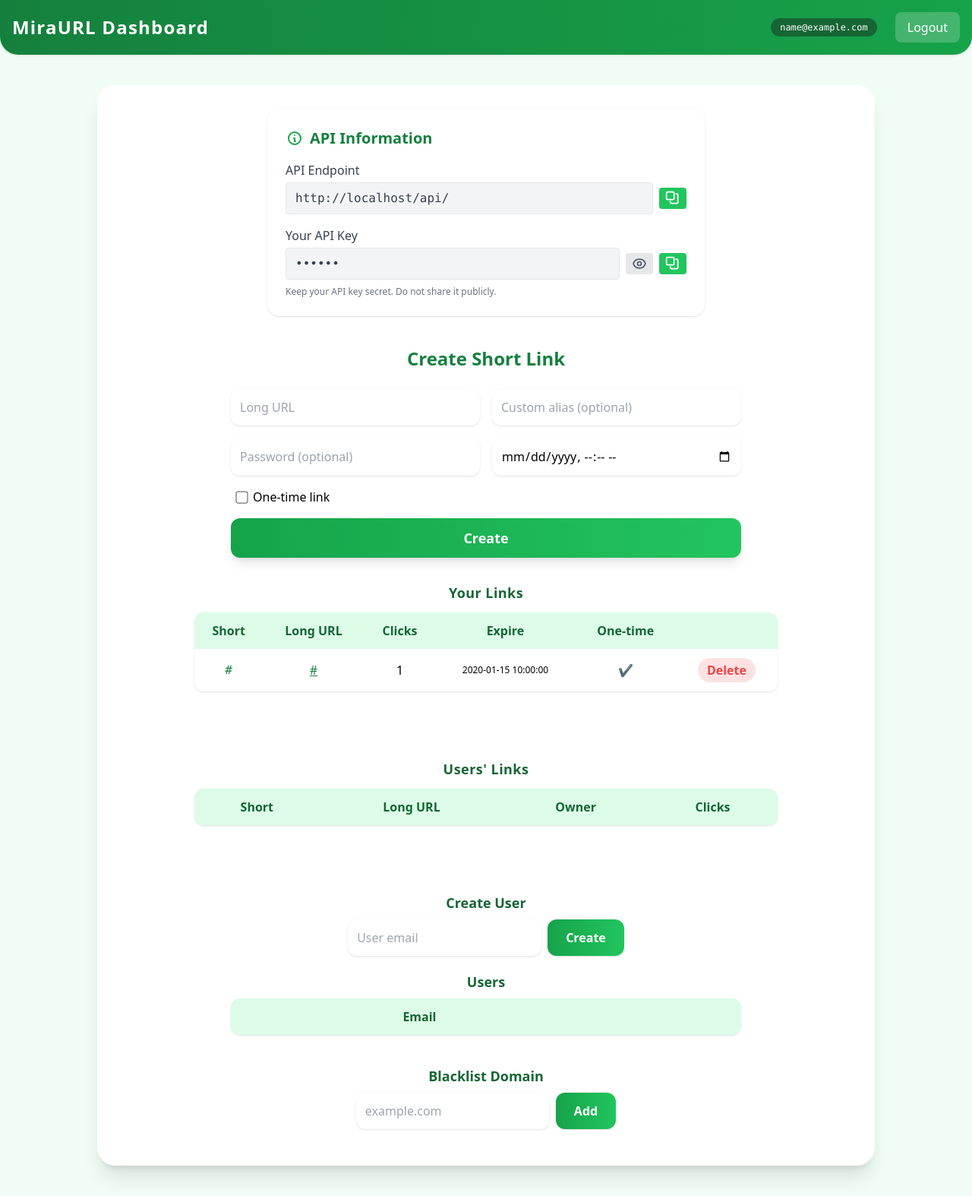
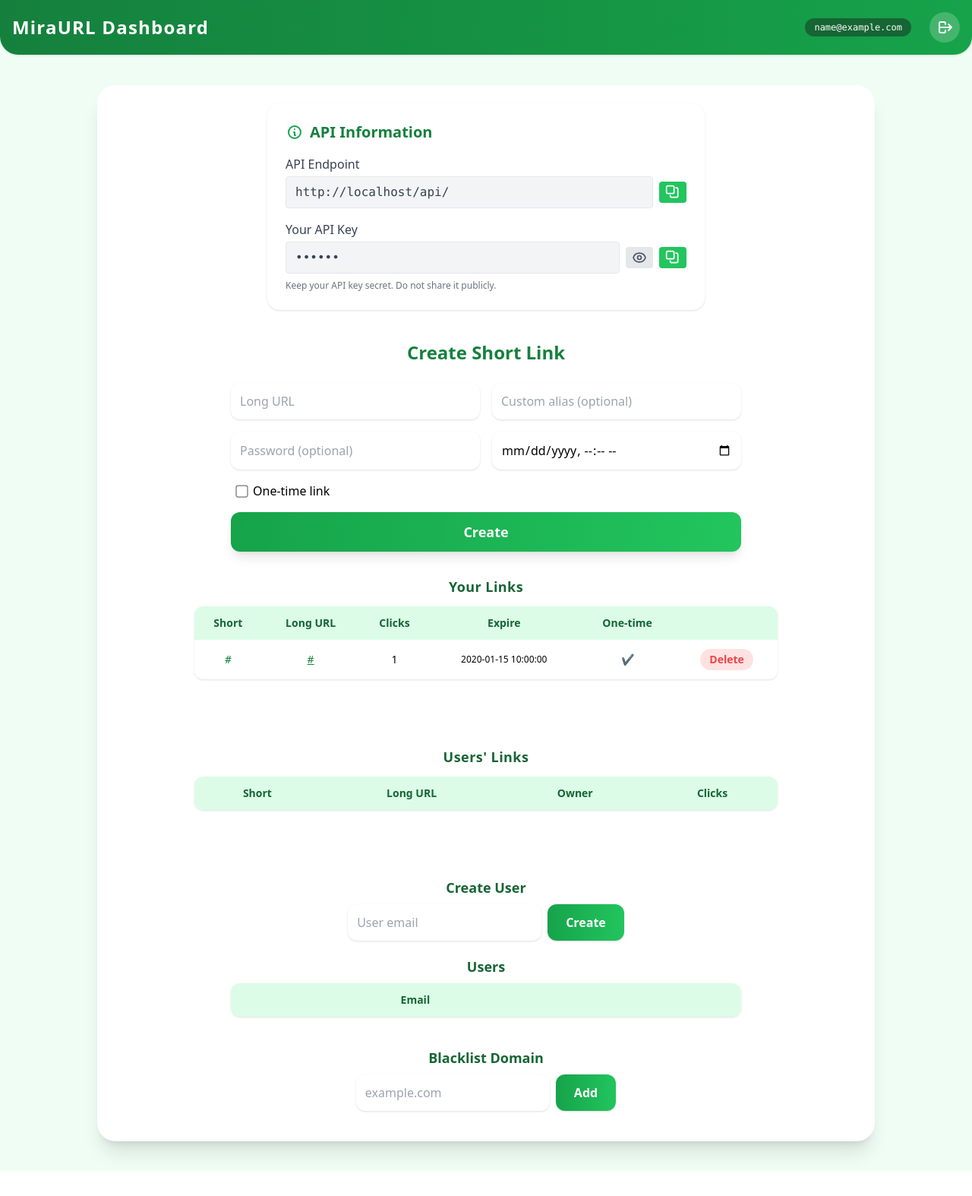
Before and after one commit to willi-felix/mira, a Flask app: page /dashboard/ in a window 1280 px wide. Shown: the whole page at 76% size. After the commit the page ends 1542 px from the top, so only its background shows below. Run offline with Flask 3, Linux system fonts and the light colour scheme; a user stored in the database is signed in; tables that the repository leaves empty hold one stand-in row (values such as "Sample post"); lists and menus that the app fills with data are empty; some libraries are stand-ins or nearby versions.

Commit message:
Responsive UI for Mobile Devices

```diff
--- a/templates/dashboard.html
+++ b/templates/dashboard.html
@@ -7,17 +7,22 @@
   <script src="https://cdn.tailwindcss.com"></script>
 </head>
 <body class="bg-green-50 min-h-screen pb-10 font-sans">
-  <nav class="bg-gradient-to-r from-green-700 to-green-600 p-4 rounded-b-3xl shadow flex justify-between items-center">
-    <span class="font-bold text-2xl text-white tracking-wider">{{ SITE_NAME }} Dashboard</span>
-    <span class="text-white flex items-center gap-2">
-      <span class="bg-green-800 px-3 py-1 rounded-full text-xs font-mono">{{ current_user.email }}</span>
-      <a class="ml-4 px-4 py-2 bg-white bg-opacity-20 text-white hover:bg-opacity-40 rounded-lg transition" href="/logout/">Logout</a>
+  <nav class="bg-gradient-to-r from-green-700 to-green-600 p-4 rounded-b-3xl shadow flex flex-col sm:flex-row justify-between items-center gap-4 sm:gap-0">
+    <span class="font-bold text-xl sm:text-2xl text-white tracking-wider text-center w-full sm:w-auto">{{ SITE_NAME }} Dashboard</span>
+    <span class="flex flex-col items-center gap-2 w-full sm:w-auto sm:flex-row sm:justify-end">
+      <span class="bg-green-800 px-3 py-1 rounded-full text-xs font-mono truncate max-w-[150px] sm:max-w-none text-center block mx-auto text-white">{{ current_user.email }}</span>
+      <a class="ml-0 sm:ml-4 p-2 rounded-full bg-white bg-opacity-20 text-white hover:bg-opacity-40 transition flex items-center justify-center" href="/logout/" title="Logout">
+        <!-- Heroicons logout icon -->
+        <svg xmlns="http://www.w3.org/2000/svg" class="w-6 h-6" fill="none" viewBox="0 0 24 24" stroke="currentColor" stroke-width="2">
+          <path stroke-linecap="round" stroke-linejoin="round" d="M17 16l4-4m0 0l-4-4m4 4H7m6 4v1a2 2 0 01-2 2H7a2 2 0 01-2-2V7a2 2 0 012-2h4a2 2 0 012 2v1" />
+        </svg>
+      </a>
     </span>
   </nav>
-  <div class="max-w-5xl mx-auto mt-10 bg-white rounded-3xl shadow-xl p-8">
+  <div class="max-w-5xl mx-auto mt-6 sm:mt-10 bg-white rounded-3xl shadow-xl p-2 sm:p-6">
 
     <!-- API Information Section -->
-    <div class="max-w-xl mx-auto mb-10 bg-white rounded-2xl shadow p-6">
+    <div class="max-w-xl mx-auto mb-8 sm:mb-10 bg-white rounded-2xl shadow p-4 sm:p-6">
       <h2 class="text-xl font-bold mb-4 flex items-center gap-2 text-green-700">
         <svg class="w-6 h-6 text-green-600" fill="none" stroke="currentColor" stroke-width="2" viewBox="0 0 24 24">
           <path stroke-linecap="round" stroke-linejoin="round" d="M13 16h-1v-4h-1m1-4h.01M12 20a8 8 0 100-16 8 8 0 000 16z"/>
@@ -27,9 +32,9 @@
       <!-- API Endpoint -->
       <div class="mb-4">
         <label class="block text-gray-700 font-medium mb-1">API Endpoint</label>
-        <div class="flex items-center">
-          <input readonly value="{{ request.url_root.rstrip('/') }}/api/" class="w-full px-3 py-2 border rounded bg-gray-100 text-gray-700 font-mono" id="api-endpoint">
-          <button onclick="copyToClipboard('api-endpoint')" class="ml-2 px-2 py-1 text-sm rounded bg-green-500 text-white hover:bg-green-600" title="Copy Endpoint">
+        <div class="flex flex-wrap items-center gap-2">
+          <input readonly value="{{ request.url_root.rstrip('/') }}/api/" class="flex-1 min-w-0 px-3 py-2 border rounded bg-gray-100 text-gray-700 font-mono" id="api-endpoint">
+          <button onclick="copyToClipboard('api-endpoint')" class="px-2 py-1 text-sm rounded bg-green-500 text-white hover:bg-green-600 transition" title="Copy Endpoint">
             <svg class="w-5 h-5" fill="none" stroke="currentColor" stroke-width="2" viewBox="0 0 24 24">
               <path stroke-linecap="round" stroke-linejoin="round" d="M8 17v1a2 2 0 002 2h8a2 2 0 002-2V7a2 2 0 00-2-2h-1"></path>
               <rect width="12" height="12" x="2" y="2" rx="2" ry="2"></rect>
@@ -40,15 +45,15 @@
       <!-- API Key -->
       <div class="mb-2">
         <label class="block text-gray-700 font-medium mb-1">Your API Key</label>
-        <div class="flex items-center">
-          <input type="password" value="{{ current_user.api }}" id="api-key" readonly class="w-full px-3 py-2 border rounded bg-gray-100 text-gray-700 font-mono">
-          <button onclick="toggleApiKey()" id="toggle-api-key" class="ml-2 px-2 py-1 text-sm rounded bg-gray-200 hover:bg-gray-300" title="Show/Hide Key">
+        <div class="flex flex-wrap items-center gap-2">
+          <input type="password" value="{{ current_user.api }}" id="api-key" readonly class="flex-1 min-w-0 px-3 py-2 border rounded bg-gray-100 text-gray-700 font-mono">
+          <button onclick="toggleApiKey()" id="toggle-api-key" class="px-2 py-1 text-sm rounded bg-gray-200 hover:bg-gray-300" title="Show/Hide Key">
             <svg id="eye-icon" class="w-5 h-5 text-gray-600" fill="none" stroke="currentColor" stroke-width="2" viewBox="0 0 24 24">
               <path stroke-linecap="round" stroke-linejoin="round" d="M15 12a3 3 0 11-6 0 3 3 0 016 0z"/>
               <path stroke-linecap="round" stroke-linejoin="round" d="M2.458 12C3.732 7.943 7.523 5 12 5c4.477 0 8.268 2.943 9.542 7-1.274 4.057-5.065 7-9.542 7-4.477 0-8.268-2.943-9.542-7z"/>
             </svg>
           </button>
-          <button onclick="copyToClipboard('api-key')" class="ml-2 px-2 py-1 text-sm rounded bg-green-500 text-white hover:bg-green-600" title="Copy API Key">
+          <button onclick="copyToClipboard('api-key')" class="px-2 py-1 text-sm rounded bg-green-500 text-white hover:bg-green-600" title="Copy API Key">
             <svg class="w-5 h-5" fill="none" stroke="currentColor" stroke-width="2" viewBox="0 0 24 24">
               <path stroke-linecap="round" stroke-linejoin="round" d="M8 17v1a2 2 0 002 2h8a2 2 0 002-2V7a2 2 0 00-2-2h-1"></path>
               <rect width="12" height="12" x="2" y="2" rx="2" ry="2"></rect>
@@ -60,16 +65,16 @@
     </div>
     <!-- End API Information Section -->
 
-    <h2 class="text-2xl font-extrabold text-green-700 mb-6 text-center">Create Short Link</h2>
-    <form class="mx-auto grid grid-cols-1 md:grid-cols-2 gap-4 mb-8 max-w-2xl" method="post">
-      <input name="long_url" type="url" placeholder="Long URL" required class="rounded-xl border-gray-300 focus:ring-2 focus:ring-green-400 p-3 shadow" />
-      <input name="custom" type="text" placeholder="Custom alias (optional)" class="rounded-xl border-gray-300 focus:ring-2 focus:ring-green-400 p-3 shadow" />
-      <input name="password" type="text" placeholder="Password (optional)" class="rounded-xl border-gray-300 focus:ring-2 focus:ring-green-400 p-3 shadow" />
-      <input name="expire" type="datetime-local" placeholder="Expire time (optional)" class="rounded-xl border-gray-300 focus:ring-2 focus:ring-green-400 p-3 shadow" />
-      <label class="flex items-center gap-2 ml-2 col-span-2">
+    <h2 class="text-xl sm:text-2xl font-extrabold text-green-700 mb-4 sm:mb-6 text-center">Create Short Link</h2>
+    <form class="mx-auto grid grid-cols-1 sm:grid-cols-2 gap-4 mb-8 max-w-2xl" method="post">
+      <input name="long_url" type="url" placeholder="Long URL" required class="rounded-xl border-gray-300 focus:ring-2 focus:ring-green-400 p-3 shadow w-full" />
+      <input name="custom" type="text" placeholder="Custom alias (optional)" class="rounded-xl border-gray-300 focus:ring-2 focus:ring-green-400 p-3 shadow w-full" />
+      <input name="password" type="text" placeholder="Password (optional)" class="rounded-xl border-gray-300 focus:ring-2 focus:ring-green-400 p-3 shadow w-full" />
+      <input name="expire" type="datetime-local" placeholder="Expire time (optional)" class="rounded-xl border-gray-300 focus:ring-2 focus:ring-green-400 p-3 shadow w-full" />
+      <label class="flex items-center gap-2 ml-2 col-span-1 sm:col-span-2">
         <input name="one_time" type="checkbox" class="accent-green-600 scale-125" /> One-time link
       </label>
-      <button class="col-span-2 bg-gradient-to-r from-green-600 to-green-500 hover:from-green-700 hover:to-green-600 text-white font-bold rounded-xl shadow-lg py-3 transition text-lg" type="submit">Create</button>
+      <button class="col-span-1 sm:col-span-2 bg-gradient-to-r from-green-600 to-green-500 hover:from-green-700 hover:to-green-600 text-white font-bold rounded-xl shadow-lg py-3 transition text-lg w-full" type="submit">Create</button>
     </form>
     {% with messages = get_flashed_messages(with_categories=true) %}
       {% if messages %}
@@ -85,23 +90,23 @@
       <div class="w-full max-w-3xl">
         <h3 class="text-lg font-semibold mb-3 text-green-800 tracking-wide text-center">Your Links</h3>
         <div class="overflow-x-auto rounded-xl shadow mb-8">
-          <table class="w-full text-left bg-white rounded-xl text-center">
+          <table class="w-full min-w-[600px] text-xs sm:text-sm text-left bg-white rounded-xl text-center">
             <thead>
               <tr class="bg-green-100 text-green-800">
-                <th class="p-3 text-center">Short</th>
-                <th class="p-3 text-center">Long URL</th>
-                <th class="p-3 text-center">Clicks</th>
-                <th class="p-3 text-center">Expire</th>
-                <th class="p-3 text-center">One-time</th>
-                <th class="p-3 text-center"></th>
+                <th class="p-2 sm:p-3 text-center">Short</th>
+                <th class="p-2 sm:p-3 text-center">Long URL</th>
+                <th class="p-2 sm:p-3 text-center">Clicks</th>
+                <th class="p-2 sm:p-3 text-center hidden md:table-cell">Expire</th>
+                <th class="p-2 sm:p-3 text-center hidden md:table-cell">One-time</th>
+                <th class="p-2 sm:p-3 text-center"></th>
               </tr>
             </thead>
             <tbody>
             {% for link in links_paged %}
               <tr class="hover:bg-green-50 transition">
-                <td class="p-3 font-mono text-green-700 group relative text-center">
-                  <span class="cursor-pointer px-2 py-1 rounded-lg hover:bg-green-200 transition" onclick="copyShort('{{ request.url_root.rstrip('/') }}/{{ link.short_url }}', this)">
-                    {{ link.short_url }}
+                <td class="p-2 sm:p-3 font-mono text-green-700 group relative text-center">
+                  <span class="cursor-pointer px-2 py-1 rounded-lg hover:bg-green-200 transition block" onclick="copyShort('{{ request.url_root.rstrip('/') }}/{{ link.short_url }}', this)">
+                    <span class="truncate block max-w-[90px] sm:max-w-none">{{ link.short_url }}</span>
                     <span class="absolute opacity-0 group-hover:opacity-100 -top-8 left-1/2 -translate-x-1/2 transition">
                       <button class="inline-flex items-center px-2 py-1 bg-green-500 text-xs text-white rounded-lg shadow gap-1">
                         <svg class="w-4 h-4" fill="none" stroke="currentColor" stroke-width="2" viewBox="0 0 24 24"><path d="M8 17v1a2 2 0 002 2h8a2 2 0 002-2V7a2 2 0 00-2-2h-1"></path><rect width="12" height="12" x="2" y="2" rx="2" ry="2"></rect></svg>
@@ -110,11 +115,11 @@
                     </span>
                   </span>
                 </td>
-                <td class="p-3 truncate max-w-xs text-center"><a href="{{ link.long_url }}" class="underline text-green-700" target="_blank">{{ link.long_url }}</a></td>
-                <td class="p-3 text-center">{{ link.clicked }}</td>
-                <td class="p-3 text-xs text-center">{% if link.expire %}{{ link.expire }}{% else %}-{% endif %}</td>
-                <td class="p-3 text-center">{% if link.one_time %}✔{% else %}-{% endif %}</td>
-                <td class="p-3 text-center">
+                <td class="p-2 sm:p-3 truncate max-w-[120px] sm:max-w-xs text-center"><a href="{{ link.long_url }}" class="underline text-green-700 break-all" target="_blank">{{ link.long_url }}</a></td>
+                <td class="p-2 sm:p-3 text-center">{{ link.clicked }}</td>
+                <td class="p-2 sm:p-3 text-xs text-center hidden md:table-cell">{% if link.expire %}{{ link.expire }}{% else %}-{% endif %}</td>
+                <td class="p-2 sm:p-3 text-center hidden md:table-cell">{% if link.one_time %}✔{% else %}-{% endif %}</td>
+                <td class="p-2 sm:p-3 text-center">
                   <form action="/dashboard/delete_link/{{ link.short_url }}" method="post">
                     <button class="text-red-500 hover:text-red-700 font-bold rounded-full bg-red-100 px-3 py-1 transition" onclick="return confirm('Delete this link?')">Delete</button>
                   </form>
@@ -124,7 +129,7 @@
             </tbody>
           </table>
         </div>
-        <div class="flex justify-center mt-3 gap-2">
+        <div class="flex flex-wrap justify-center mt-3 gap-2">
           {% if links_page > 1 %}
             <a href="{{ url_for('dashboard', links_page=links_page-1, users_page=users_page) }}" class="px-3 py-1 rounded-lg bg-green-100 hover:bg-green-200 text-green-700 font-bold shadow">Prev</a>
           {% endif %}
@@ -134,24 +139,24 @@
         </div>
       </div>
       {% if current_user.role == "admin" %}
-      <div class="w-full max-w-3xl mt-14">
+      <div class="w-full max-w-3xl mt-10 sm:mt-14">
         <h3 class="text-lg font-semibold mb-3 text-green-800 tracking-wide text-center">Users' Links</h3>
         <div class="overflow-x-auto rounded-xl shadow mb-8">
-          <table class="w-full text-left bg-white rounded-xl text-center">
+          <table class="w-full min-w-[600px] text-xs sm:text-sm text-left bg-white rounded-xl text-center">
             <thead>
               <tr class="bg-green-100 text-green-800">
-                <th class="p-3 text-center">Short</th>
-                <th class="p-3 text-center">Long URL</th>
-                <th class="p-3 text-center">Owner</th>
-                <th class="p-3 text-center">Clicks</th>
+                <th class="p-2 sm:p-3 text-center">Short</th>
+                <th class="p-2 sm:p-3 text-center">Long URL</th>
+                <th class="p-2 sm:p-3 text-center">Owner</th>
+                <th class="p-2 sm:p-3 text-center">Clicks</th>
               </tr>
             </thead>
             <tbody>
             {% for link in users_links_paged %}
               <tr class="hover:bg-green-50 transition">
-                <td class="p-3 font-mono text-green-700 group relative text-center">
-                  <span class="cursor-pointer px-2 py-1 rounded-lg hover:bg-green-200 transition" onclick="copyShort('{{ request.url_root.rstrip('/') }}/{{ link.short_url }}', this)">
-                    {{ link.short_url }}
+                <td class="p-2 sm:p-3 font-mono text-green-700 group relative text-center">
+                  <span class="cursor-pointer px-2 py-1 rounded-lg hover:bg-green-200 transition block" onclick="copyShort('{{ request.url_root.rstrip('/') }}/{{ link.short_url }}', this)">
+                    <span class="truncate block max-w-[90px] sm:max-w-none">{{ link.short_url }}</span>
                     <span class="absolute opacity-0 group-hover:opacity-100 -top-8 left-1/2 -translate-x-1/2 transition">
                       <button class="inline-flex items-center px-2 py-1 bg-green-500 text-xs text-white rounded-lg shadow gap-1">
                         <svg class="w-4 h-4" fill="none" stroke="currentColor" stroke-width="2" viewBox="0 0 24 24"><path d="M8 17v1a2 2 0 002 2h8a2 2 0 002-2V7a2 2 0 00-2-2h-1"></path><rect width="12" height="12" x="2" y="2" rx="2" ry="2"></rect></svg>
@@ -160,15 +165,15 @@
                     </span>
                   </span>
                 </td>
-                <td class="p-3 truncate max-w-xs text-center"><a href="{{ link.long_url }}" class="underline text-green-700" target="_blank">{{ link.long_url }}</a></td>
-                <td class="p-3 font-mono text-center">{{ link.owner.email }}</td>
-                <td class="p-3 text-center">{{ link.clicked }}</td>
+                <td class="p-2 sm:p-3 truncate max-w-[120px] sm:max-w-xs text-center"><a href="{{ link.long_url }}" class="underline text-green-700 break-all" target="_blank">{{ link.long_url }}</a></td>
+                <td class="p-2 sm:p-3 font-mono text-center">{{ link.owner.email }}</td>
+                <td class="p-2 sm:p-3 text-center">{{ link.clicked }}</td>
               </tr>
             {% endfor %}
             </tbody>
           </table>
         </div>
-        <div class="flex justify-center mt-3 gap-2">
+        <div class="flex flex-wrap justify-center mt-3 gap-2">
           {% if users_page > 1 %}
             <a href="{{ url_for('dashboard', links_page=links_page, users_page=users_page-1) }}" class="px-3 py-1 rounded-lg bg-green-100 hover:bg-green-200 text-green-700 font-bold shadow">Prev</a>
           {% endif %}
@@ -180,27 +185,27 @@
       {% endif %}
     </div>
     {% if current_user.role == "admin" %}
-      <div class="mt-14 w-full flex flex-col items-center">
+      <div class="mt-10 sm:mt-14 w-full flex flex-col items-center">
         <div class="w-full max-w-2xl">
           <h3 class="text-lg font-semibold mb-2 text-green-800 text-center">Create User</h3>
-          <form class="flex gap-2 mb-5 justify-center" action="/dashboard/create_user/" method="post">
-            <input name="email" type="email" required placeholder="User email" class="rounded-xl border-gray-300 focus:ring-2 focus:ring-green-400 p-3 shadow" />
-            <button class="bg-gradient-to-r from-green-600 to-green-500 hover:from-green-700 hover:to-green-600 text-white font-bold rounded-xl shadow px-6 py-2 transition" type="submit">Create</button>
+          <form class="flex flex-col sm:flex-row gap-2 mb-5 justify-center" action="/dashboard/create_user/" method="post">
+            <input name="email" type="email" required placeholder="User email" class="rounded-xl border-gray-300 focus:ring-2 focus:ring-green-400 p-3 shadow w-full sm:w-auto" />
+            <button class="bg-gradient-to-r from-green-600 to-green-500 hover:from-green-700 hover:to-green-600 text-white font-bold rounded-xl shadow px-6 py-2 transition w-full sm:w-auto" type="submit">Create</button>
           </form>
           <h3 class="text-lg font-semibold mb-2 text-green-800 text-center">Users</h3>
           <div class="overflow-x-auto rounded-xl shadow bg-white">
-            <table class="w-full text-left rounded-xl text-center">
+            <table class="w-full min-w-[320px] text-xs sm:text-sm text-left rounded-xl text-center">
               <thead>
                 <tr class="bg-green-100 text-green-800">
-                  <th class="p-3 text-center">Email</th>
-                  <th class="p-3 text-center"></th>
+                  <th class="p-2 sm:p-3 text-center">Email</th>
+                  <th class="p-2 sm:p-3 text-center"></th>
                 </tr>
               </thead>
               <tbody>
               {% for user in users %}
                 <tr class="hover:bg-green-50 transition">
-                  <td class="p-3 font-mono text-center">{{ user.email }}</td>
-                  <td class="p-3 text-center">
+                  <td class="p-2 sm:p-3 font-mono text-center">{{ user.email }}</td>
+                  <td class="p-2 sm:p-3 text-center">
                     {% if user.role != 'admin' %}
                     <form action="/dashboard/reset_password/{{ user.id }}" method="post" style="display:inline">
                       <button class="bg-green-500 hover:bg-green-700 text-white font-bold rounded-full px-4 py-1 text-sm shadow transition" onclick="return confirm('Reset password for {{ user.email }}?')">Reset Password</button>
@@ -213,11 +218,11 @@
             </table>
           </div>
         </div>
-        <div class="mt-10 w-full max-w-2xl">
+        <div class="mt-8 sm:mt-10 w-full max-w-2xl">
           <h3 class="text-lg font-semibold mb-2 text-green-800 text-center">Blacklist Domain</h3>
-          <form class="flex gap-2 mb-4 justify-center" action="/dashboard/blacklist" method="post">
-            <input name="domain" type="text" required placeholder="example.com" class="rounded-xl border-gray-300 focus:ring-2 focus:ring-green-400 p-3 shadow" />
-            <button class="bg-gradient-to-r from-green-600 to-green-500 hover:from-green-700 hover:to-green-600 text-white font-bold rounded-xl shadow px-6 py-2 transition" type="submit">Add</button>
+          <form class="flex flex-col sm:flex-row gap-2 mb-4 justify-center" action="/dashboard/blacklist" method="post">
+            <input name="domain" type="text" required placeholder="example.com" class="rounded-xl border-gray-300 focus:ring-2 focus:ring-green-400 p-3 shadow w-full sm:w-auto" />
+            <button class="bg-gradient-to-r from-green-600 to-green-500 hover:from-green-700 hover:to-green-600 text-white font-bold rounded-xl shadow px-6 py-2 transition w-full sm:w-auto" type="submit">Add</button>
           </form>
         </div>
       </div>
```
